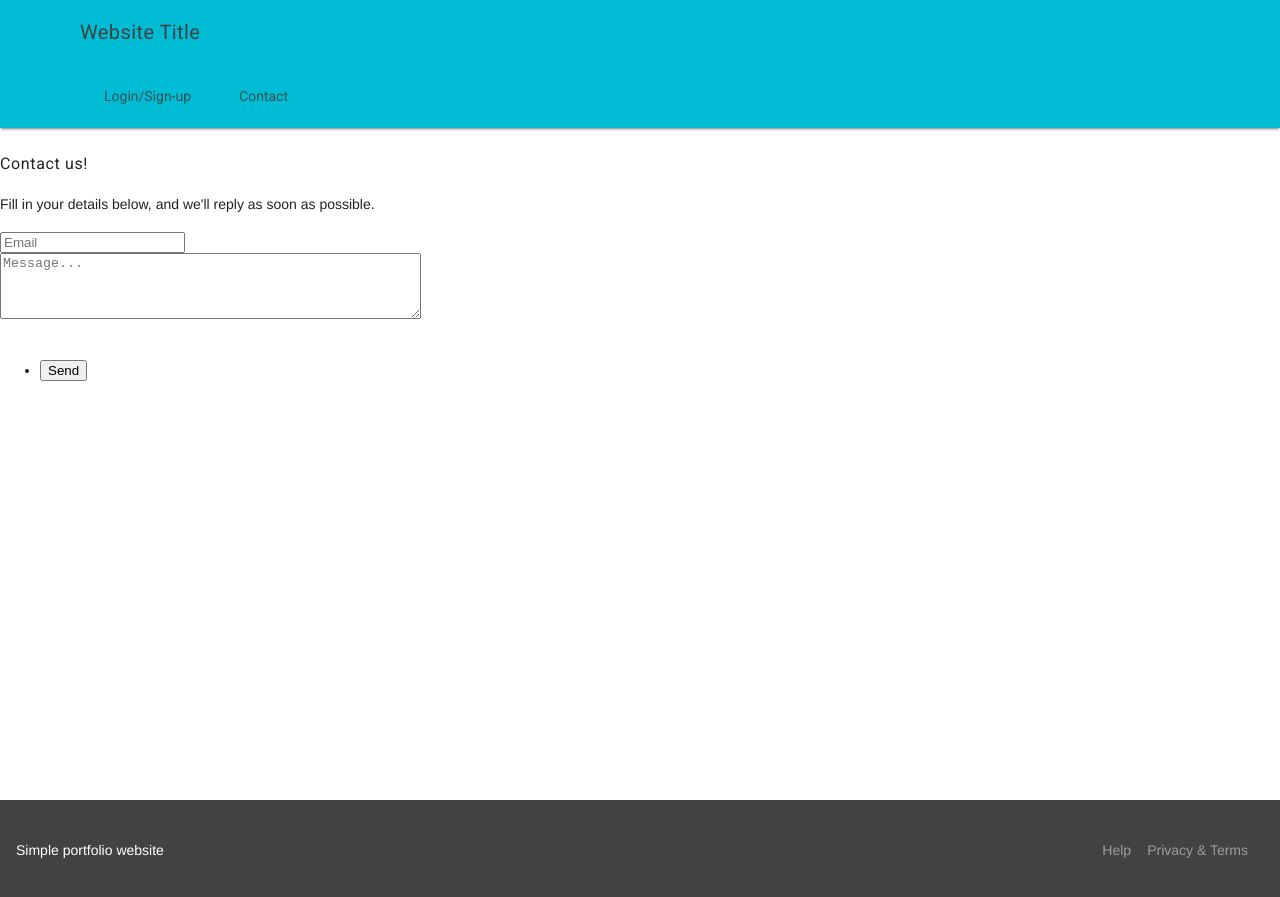
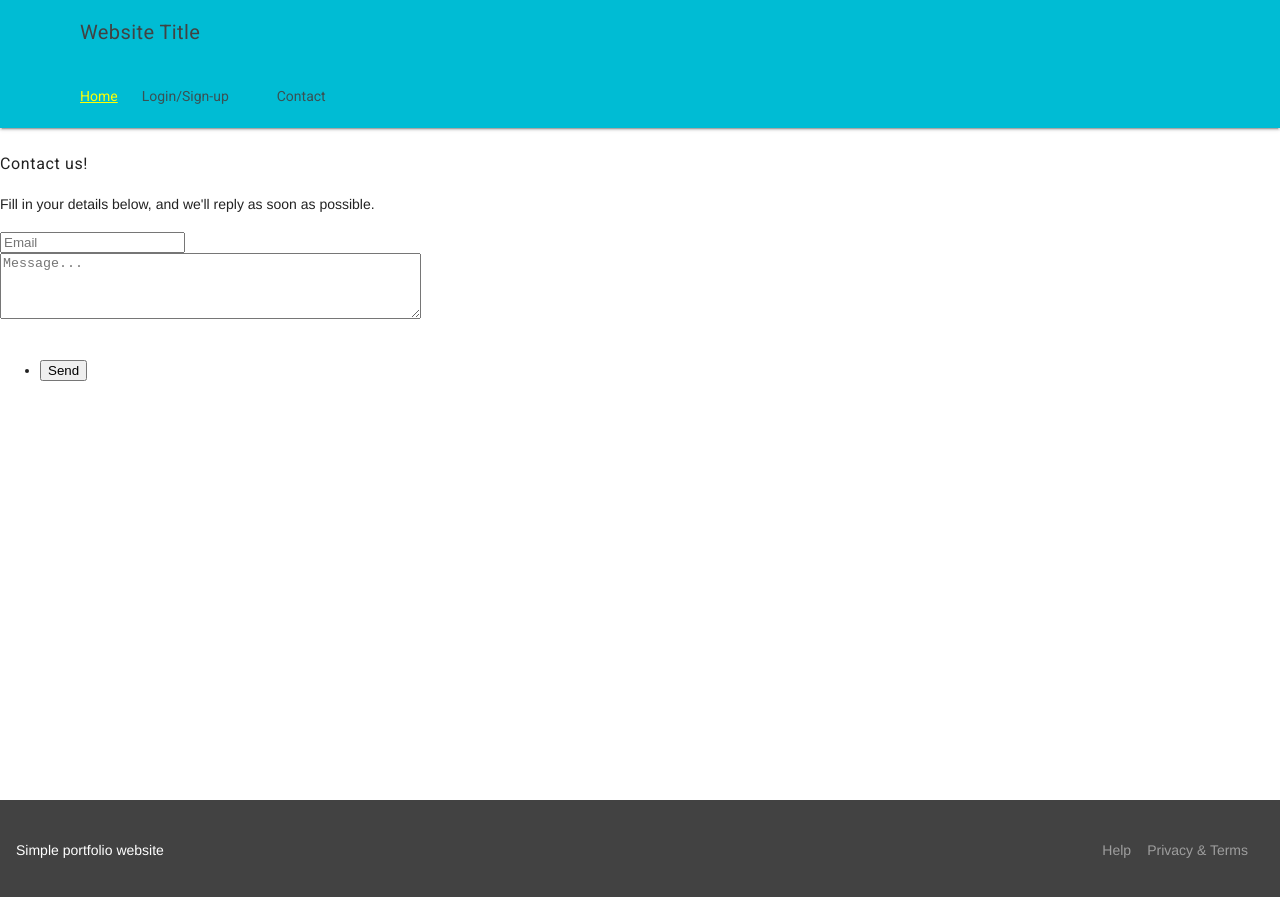
Before and after one commit to slothgamez/fireplex.github.io, a Jekyll site: the page contact/index.html, which Jekyll copies as it is, in a window 1280 px wide. Shown: the top 897 px of the page. Built offline with Jekyll 4.4.1, drawn with Linux system fonts in a browser that asks for light colours; nearby versions of some CDN libraries; comment, search, counter and statistics services are not loaded.

Commit message:
Update index.html

```diff
--- a/contact/index.html
+++ b/contact/index.html
@@ -51,6 +51,7 @@
             </div>
             <div class="mdl-layout__header-row portfolio-navigation-row mdl-layout--large-screen-only">
                 <nav class="mdl-navigation mdl-typography--body-1-force-preferred-font">
+                    <a class="mdl-navigayion__link" href="http://fireplex.github.io">Home</a>
                     <a class="mdl-navigation__link is-active" href="http://fireplex.github.io/firebase/login">Login/Sign-up</a>
                     <a class="mdl-navigation__link" href="http://fireplex.github.io/contact">Contact</a>
                 </nav>
@@ -58,6 +59,7 @@
         </header>
         <div class="mdl-layout__drawer mdl-layout--small-screen-only">
             <nav class="mdl-navigation mdl-typography--body-1-force-preferred-font">
+                <a class="mdl-navigayion__link" href="http://fireplex.github.io">Home</a>
                 <a class="mdl-navigation__link is-active" href="http://fireplex.github.io/firebase/login">Login/Sign-up</a>
                 <a class="mdl-navigation__link" href="http://fireplex.github.io/contact">Contact</a>
             </nav>
```
